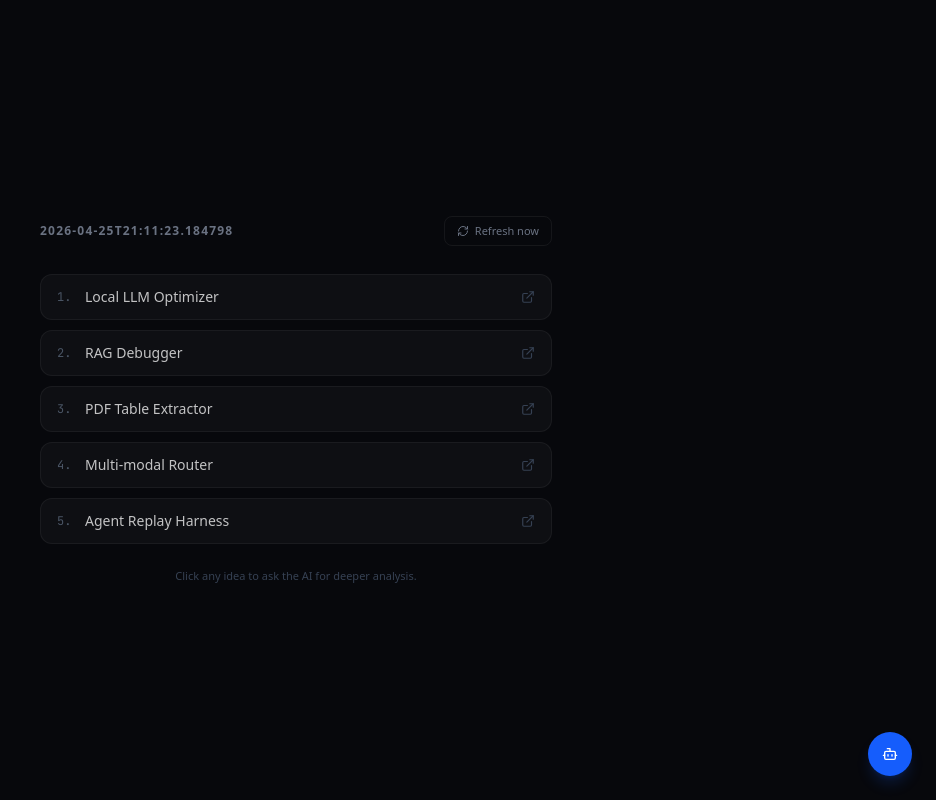
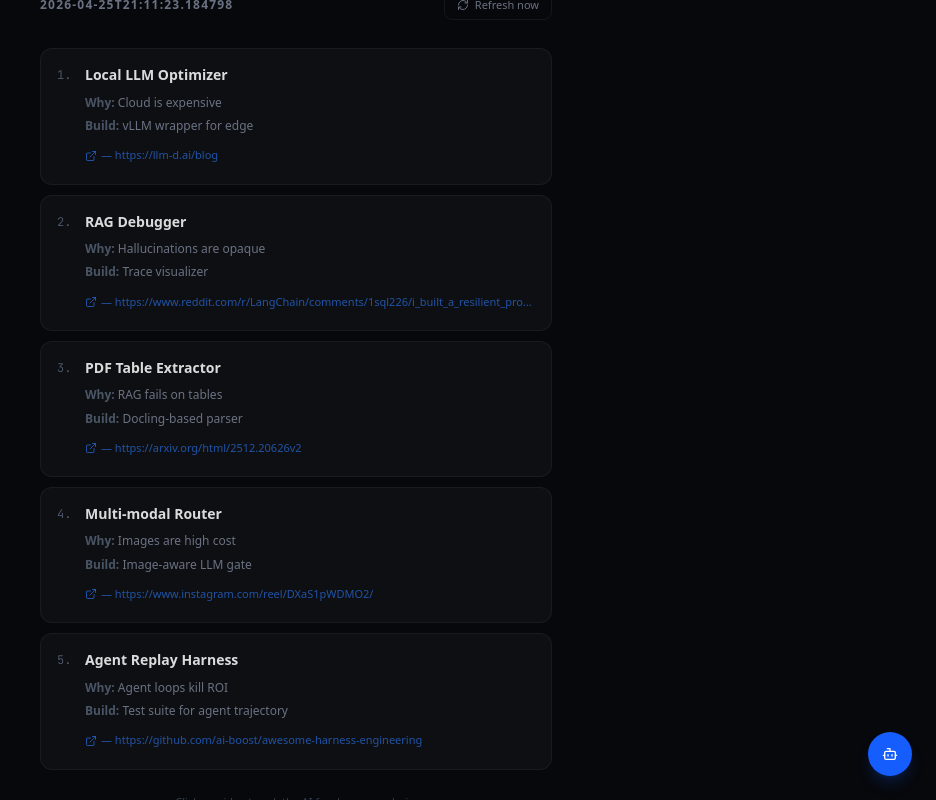
Before and after one commit to Shreyyyyy/trend-bot, a Next.js app in the folder web/: page / in a window 1280 px wide. Shown: the whole page, without its empty margins (344-1280 px from the left). Built offline with nearby package versions, Linux system fonts and the light colour scheme.

Commit message:
UI: Expand idea cards with link, why, and build fields

```diff
--- a/web/src/app/page.tsx
+++ b/web/src/app/page.tsx
@@ -143,15 +143,45 @@ export default function Home() {
                       initial={{ opacity: 0, x: -8 }}
                       animate={{ opacity: 1, x: 0 }}
                       transition={{ delay: i * 0.06 }}
-                      className="group flex items-center gap-3 px-4 py-3 rounded-xl bg-white/[0.03] border border-white/[0.05] hover:border-white/20 hover:bg-white/[0.06] transition-all cursor-pointer"
+                      className="group px-4 py-4 rounded-xl bg-white/[0.03] border border-white/[0.05] hover:border-white/15 hover:bg-white/[0.05] transition-all cursor-pointer"
                       onClick={() => handleSend(`Tell me more about: ${p.name}`)}
                     >
-                      <span className="flex-none text-xs font-mono text-gray-600 w-4">{p.id}.</span>
-                      <span className="flex-grow text-sm font-medium text-white/75 group-hover:text-white transition-colors truncate">{p.name}</span>
+                      {/* Row 1: Number + Name */}
+                      <div className="flex items-start gap-3">
+                        <span className="flex-none text-xs font-mono text-gray-600 mt-0.5 w-4">{p.id}.</span>
+                        <span className="flex-grow text-sm font-semibold text-white/85 group-hover:text-white transition-colors leading-snug">{p.name}</span>
+                      </div>
+
+                      {/* Row 2: WHY + PROBLEM */}
+                      {(p.why || p.build) && (
+                        <div className="mt-2 ml-7 space-y-1">
+                          {p.why && (
+                            <p className="text-xs text-gray-500 leading-relaxed">
+                              <span className="text-gray-600 font-semibold">Why: </span>{p.why}
+                            </p>
+                          )}
+                          {p.build && (
+                            <p className="text-xs text-gray-500 leading-relaxed">
+                              <span className="text-gray-600 font-semibold">Build: </span>{p.build}
+                            </p>
+                          )}
+                        </div>
+                      )}
+
+                      {/* Row 3: Source link */}
                       {p.url && (
-                        <a href={p.url} target="_blank" rel="noopener noreferrer" onClick={e => e.stopPropagation()} className="flex-none text-gray-700 hover:text-blue-400 transition-colors">
-                          <ExternalLink className="w-3.5 h-3.5" />
-                        </a>
+                        <div className="mt-2 ml-7">
+                          <a
+                            href={p.url}
+                            target="_blank"
+                            rel="noopener noreferrer"
+                            onClick={e => e.stopPropagation()}
+                            className="inline-flex items-center gap-1 text-[11px] text-blue-500/60 hover:text-blue-400 transition-colors truncate max-w-full"
+                          >
+                            <ExternalLink className="w-3 h-3 flex-none" />
+                            <span className="truncate">{p.url.replace(/^https?:\/\//, "")}</span>
+                          </a>
+                        </div>
                       )}
                     </motion.li>
                   ))}
```
